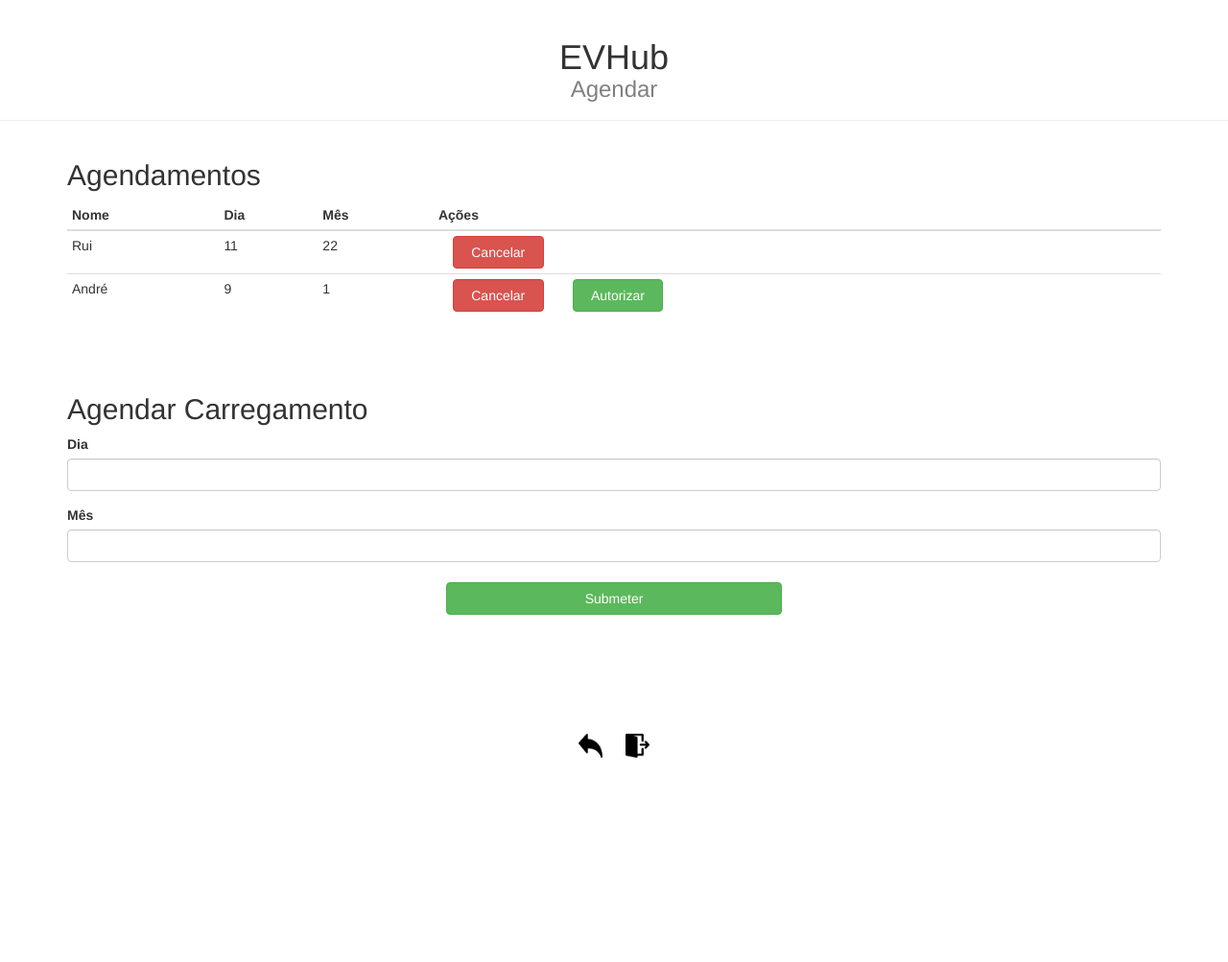
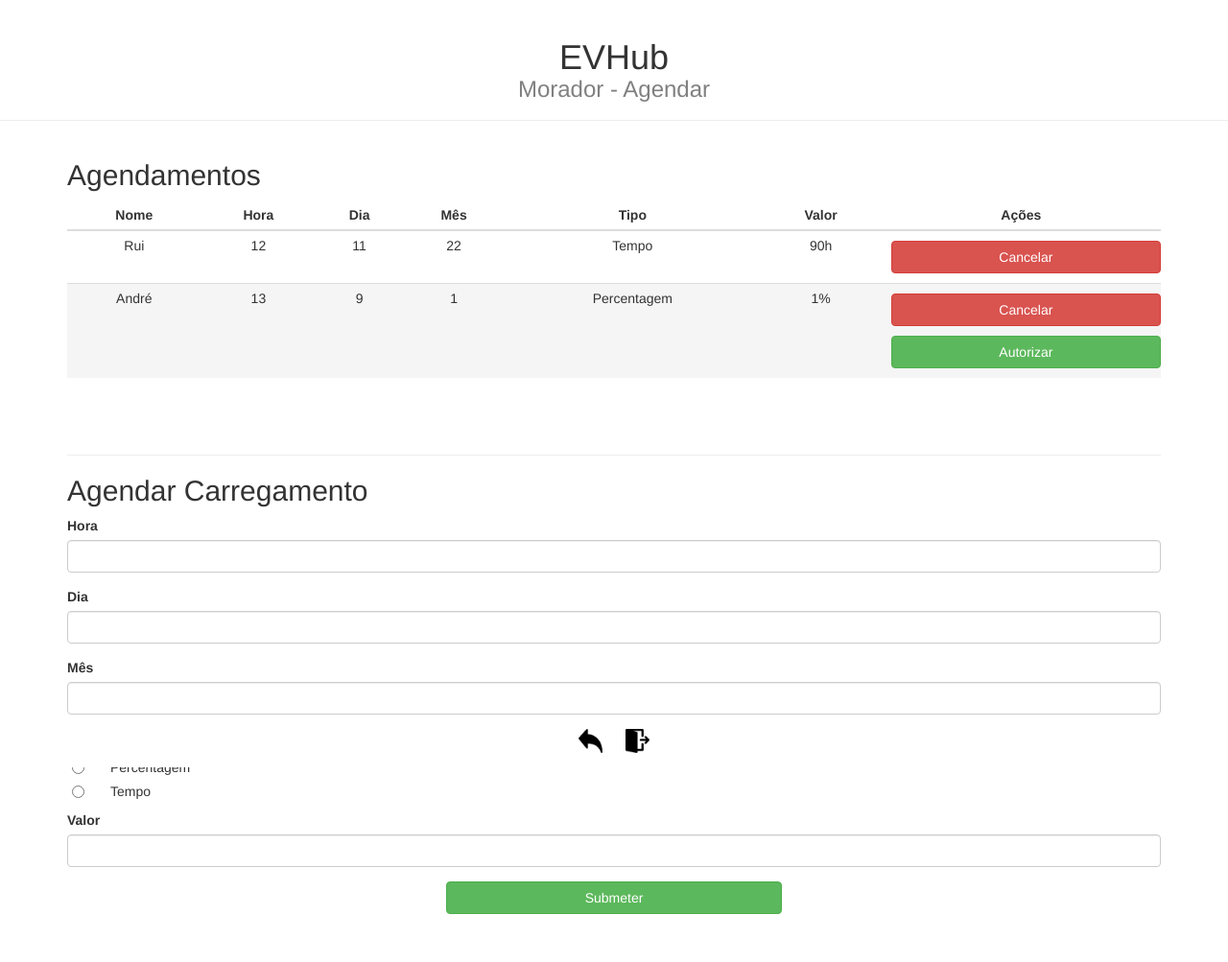
Before and after one commit to malieop/ER, a plain HTML site: page hmtl/agendar.html in a window 1280 px wide. Shown: the whole page at 96% size. Before the commit the page ends 800 px from the top, so only its background shows below. Drawn offline with nearby package versions, Linux system fonts and the light colour scheme.

Commit message:
menu agendar

```diff
--- a/css/index.css
+++ b/css/index.css
@@ -1,3 +1,11 @@
+* {
+  margin: 0;
+}
+
+html, body {
+  height: 100%;
+}
+
 .footer {
   width: 100%;
   position: fixed;
@@ -5,6 +13,11 @@
   text-align: center;
   padding: 10px;
   background-color: white;
+}
+
+.footer, .push {
+  height: 50px;
+  /* .push must be the same height as .footer */
 }
 
 .formCenter {
@@ -18,6 +31,24 @@
   text-align: center;
 }
 
+.errorLogin {
+  color: red;
+  text-align: center;
+  font-weight: bold;
+}
+
+.wrapper {
+  min-height: 100%;
+  height: auto !important;
+  height: 100%;
+  margin: 0 auto -142px;
+  /* the bottom margin is the negative value of the footer's height */
+}
+
+.botao_margem{
+  margin: 5px !important;
+}
+
 header {
   background-image: url("../image/backCars.jpg");
   height: 50%;
@@ -27,26 +58,23 @@ header {
   position: fixed;
 }
 
-.errorLogin {
-  color: red;
-  text-align: center;
-  font-weight: bold;
-}
-
 button {
   width: 100%;
 }
 
+th{
+  text-align:center;
+}
 #input_email {
   background-image: url(../images/man-user.png);
   background-repeat: no-repeat;
-  background-position: 2px 3px;
+  background-position: 3px 3px;
   background-size: 25px 25px;
 }
 
 #input_pass {
   background-image: url(../images/password.png);
   background-repeat: no-repeat;
-  background-position: 4px 4px;
+  background-position: 5px 5px;
   background-size: 20px 20px;
 }
--- a/hmtl/agendar.html
+++ b/hmtl/agendar.html
@@ -1,35 +1,46 @@
 <!DOCTYPE html>
 <html lang="pt">
+
 <head>
   <title>EVHub</title>
   <meta charset="utf-8">
-    <meta name="viewport" content="width=device-width, initial-scale=1">
+  <meta name="viewport" content="width=device-width, initial-scale=1.0">
 
 </head>
+
 <body>
+  <div class='wrapper'>
     <div class="page-header">
       <h1 style="margin-bottom: 0;">EVHub</h1>
-      <h3 style="color:grey; margin-top: 0;">Agendar</h3>
+      <h3 style="color:grey; margin-top: 0;">Morador - Agendar</h3>
     </div>
 
-        </ul>
-      </div>
-    </div>
     <div class="container">
       <h2>Agendamentos</h2>
-      <table class="table table-condensed">
+      <div class="table-responsive">
+        <table class="table table-condensed " style="text-align:center;">
           <thead>
             <tr>
               <th>Nome</th>
+              <th>Hora</th>
               <th>Dia</th>
               <th>Mês</th>
+              <th>Tipo</th>
+              <th>Valor</th>
               <th>Ações</th>
             </tr>
           </thead>
           <tbody class="TableBody"></tbody>
         </table><br><br>
+      </div>
+      <hr>
       <h2>Agendar Carregamento</h2>
       <form>
+        <!--hora-->
+        <div class="form-group">
+          <label>Hora</label>
+          <input id="input_hora" class="form-control">
+        </div>
         <!--Dia-->
         <div class="form-group">
           <label>Dia</label>
@@ -38,23 +49,33 @@
         <!--Mês-->
         <div class="form-group">
           <label>Mês</label>
-          <input id="input_mes"  class="form-control col-sm-4">
+          <input id="input_mes" class="form-control">
+        </div>
+        <b>Tipo de Carregamento</b>
+        <div class="radio" style="padding-left: 25px">
+          <input id="radio_1" type="radio" name="optradio">
+          <label>Percentagem</label>
+        </div>
+        <div class="radio" style="padding-left: 25px">
+          <input id="radio_2" type="radio" name="optradio">
+          <label>Tempo</label>
+        </div>
+        <div class="form-group">
+          <label>Valor</label>
+          <input id="input_valor" class="form-control">
         </div>
       </form>
       <!-- Botão submit (vai para a página dashboard)-->
-      <br> <br>
-      <div class="col-sm-4"></div>
-      <div class="col-sm-4" style="text-align:center;">  <button onclick="inserirAgendamento()" id="submeter" class="btn btn-success">Submeter</button> </div>
+      <div class="col-md-4 col-sm-4 col-xs-12"></div>
+      <div class="col-sm-4" style="text-align:center;"> <button onclick="inserirAgendamento()" id="submeter" class="btn btn-success">Submeter</button> </div>
     </div>
-
+    <div class='push'></div>
+  </div>
   <footer class="footer">
     <div class="container-fluid">
       <a href="morador.html?utilizador=morador1" style="padding-right: 10px"><img src="../images/back-arrow.png" width = "25px"></a>
-        <a href="index.html" style="padding-left: 10px" ><img src="../images/logout.png" width = "25px"></a>
-
+      <a href="index.html" style="padding-left: 10px"><img src="../images/logout.png" width = "25px"></a>
     </div>
-
-
   </footer>
 </body>
 
@@ -62,4 +83,5 @@
 <script src="https://maxcdn.bootstrapcdn.com/bootstrap/3.3.7/js/bootstrap.min.js"></script>
 <script src="../js/agendar.js"></script>
 <link href="../css/index.css" rel="stylesheet">
+
 </html>
--- a/js/agendar.js
+++ b/js/agendar.js
@@ -1,13 +1,12 @@
-// Nome, Dia, Mês, Acoes,
+// Nome, Dia, Mês, Acoes, Tipo, Valor, hora, é de visitante
 var agendamentos = [
-  ["Rui", 11, 22, 0],
-  ["André", 9, 1, 1],
+  ["Rui", 11, 22, 0, "1", "90", 12, 0],
+  ["André", 9, 1, 1, "0", "1", 13, 1],
 ];
 
 preencherTabela();
 
-function preencherTabela()
-  {
+function preencherTabela() {
   setTimeout(
     function() {
       var t = document.getElementsByClassName('TableBody');
@@ -16,53 +15,80 @@ function preencherTabela()
       var e = t[0];
 
 
-        for(var i = 0; i < agendamentos.length; i++)
-        {
-          var acoes = '<div class="col-sm-2"> <button onclick="cancelar('+"'"+i+"'"+')"  class="btn btn-danger">Cancelar</button> </div> ';
-          var id = "btn_"+i;
-          switch(agendamentos[i][3])
-          {
+      for (var i = 0; i < agendamentos.length; i++) {
+        var acoes = '<div class="col-sm"></div><div><button onclick="cancelar(' + "'" + i + "'" + ')"  class="btn btn-danger botao_margem">Cancelar</button> </div> ';
+        var id = "btn_" + i;
+        switch (agendamentos[i][3]) {
           case 1:
-              acoes += '<div class="col-sm-2"> <button id="'+id+'" onclick="autorizar('+"'"+i+"'"+')" class="btn btn-success">Autorizar</button> </div> ';
+            acoes += '<div class="col-sm"></div><div><button id="' + id + '" onclick="autorizar(' + "'" + i + "'" + ')" class="btn btn-success botao_margem">Autorizar</button> </div> ';
             break;
 
 
         }
-          e.innerHTML = e.innerHTML + "<tr> <td>"+agendamentos[i][0]+"</td><td>"+agendamentos[i][1]+"</td><td>"+agendamentos[i][2]+"</td><td>"+acoes+"</td></tr>";
+        // Nome, Dia, Mês, Acoes, Tipo, Valor, hora
+
+        var tipo = "";
+        var valor_sufix = "";
+        console.log((agendamentos[i][4]));
+        switch (agendamentos[i][4]) {
+          case "0":
+          case 0:
+            tipo = "Percentagem";
+            valor_sufix = "%";
+            break
+
+          case "1":
+          case 1:
+            tipo = "Tempo";
+            valor_sufix = "h";
+            break;
         }
+        var _TR = "<tr>";
+        if (agendamentos[i][7] == "1") {
+          _TR = "<tr class='active'>";
+        }
+        e.innerHTML = e.innerHTML + _TR + " <td>" + agendamentos[i][0] + "</td><td>" + agendamentos[i][6] + "</td><td>" + agendamentos[i][1] + "</td><td>" + agendamentos[i][2] + "</td><td>" + tipo + "</td><td>" + agendamentos[i][5] + valor_sufix + "</td><td>" + acoes + "</td></tr>";
+      }
+
 
 
     }, 100);
 }
 
 
-function inserirAgendamento()
-{
+function inserirAgendamento() {
   dia = document.getElementById('input_dia').value;
   mes = document.getElementById('input_mes').value;
+  hora = document.getElementById('input_hora').value;
+  radio_1 = document.getElementById('radio_1').value;
+  radio_2 = document.getElementById('radio_2').value;
+  valor = document.getElementById('input_valor').value;
 
-  var array = ["Rui", dia,mes,0];
+  tipo = 0;
+  if (radio_2.checked) {
+    tipo = 1;
+  }
+  // Nome, Dia, Mês, Acoes, Tipo, Valor, hora, é de visitante
+  var array = ["Rui", dia, mes, 0, tipo, valor, hora, 0];
+
   agendamentos.push(array);
 
   preencherTabela();
 }
 
-function autorizar(ind)
-{
+function autorizar(ind) {
   agendamentos[parseFloat(ind)][3] = 0;
 
   preencherTabela();
 }
 
-function cancelar(ind)
-{
-  agendamentos.splice(parseFloat(ind),1)
+function cancelar(ind) {
+  agendamentos.splice(parseFloat(ind), 1)
 
   preencherTabela();
 }
 
-function enterFunciona(id_text,id_butao)
-{
+function enterFunciona(id_text, id_butao) {
   var input1 = document.getElementById(id_text);
   input1.addEventListener("keyup", function(event) {
     event.preventDefault();
@@ -72,5 +98,5 @@ function enterFunciona(id_text,id_butao)
   });
 }
 
-enterFunciona('input_dia','submeter');
-enterFunciona('input_mes','submeter');
+enterFunciona('input_dia', 'submeter');
+enterFunciona('input_mes', 'submeter');
```
Also changed, not shown: hmtl/menugestor.html (+2 -2 lines), hmtl/morador.html (+2 -1 lines), js/morador.js (+9 -1 lines). Lines whose indentation alone changed are shown as unchanged.
